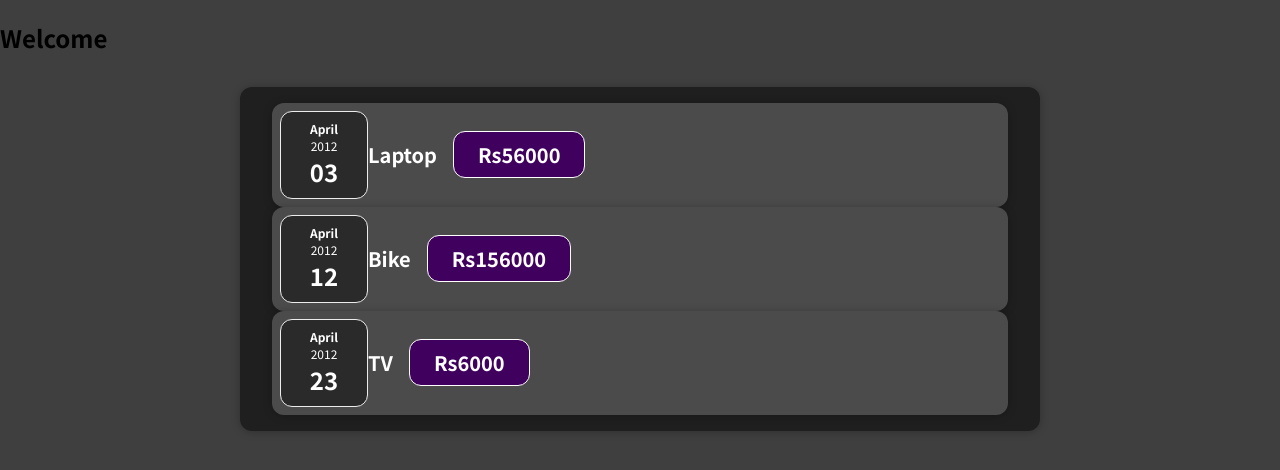
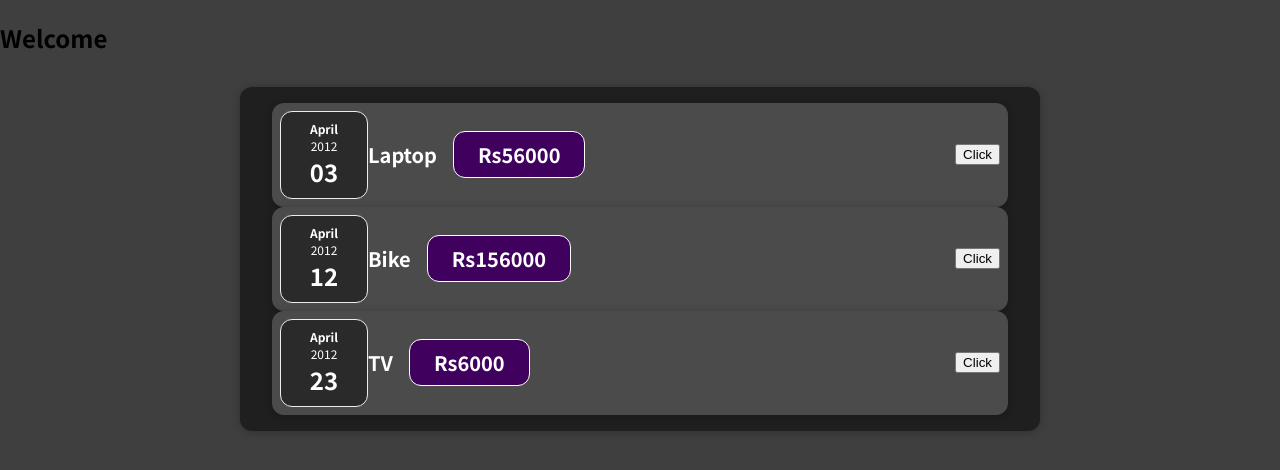
Before and after one commit to adarsh-godabole/React-app, a React (Create React App) app: page / in a window 1280 px wide. Shown: the top 470 px of the page. Built offline with nearby package versions, Linux system fonts and the light colour scheme.

Commit message:
Click Event

```diff
--- a/src/components/Expenses/ExpenseItem.js
+++ b/src/components/Expenses/ExpenseItem.js
@@ -1,4 +1,4 @@
-import React from "react";
+import React, { useState } from "react";
 import "./ExpenseItem.css";
 import Card from "../UI/Card";
 
@@ -9,13 +9,20 @@
   const expenseTitle = "Laptop";
   const expenePrice = 56000;
 
+  const [title, setTitle] = useState(props.title);
+  const clickHandler = () => {
+    setTitle("Updated");
+    console.log(title);
+  };
+
   return (
     <Card className="expense-item">
       <ExpenseDate date={props.date} />
       <div className="expense-item__description">
-        <h2>{props.title}</h2>
+        <h2>{title}</h2>
         <div className="expense-item__price">Rs{props.amount}</div>
       </div>
+      <button onClick={clickHandler}>Click</button>
     </Card>
   );
 };
```
